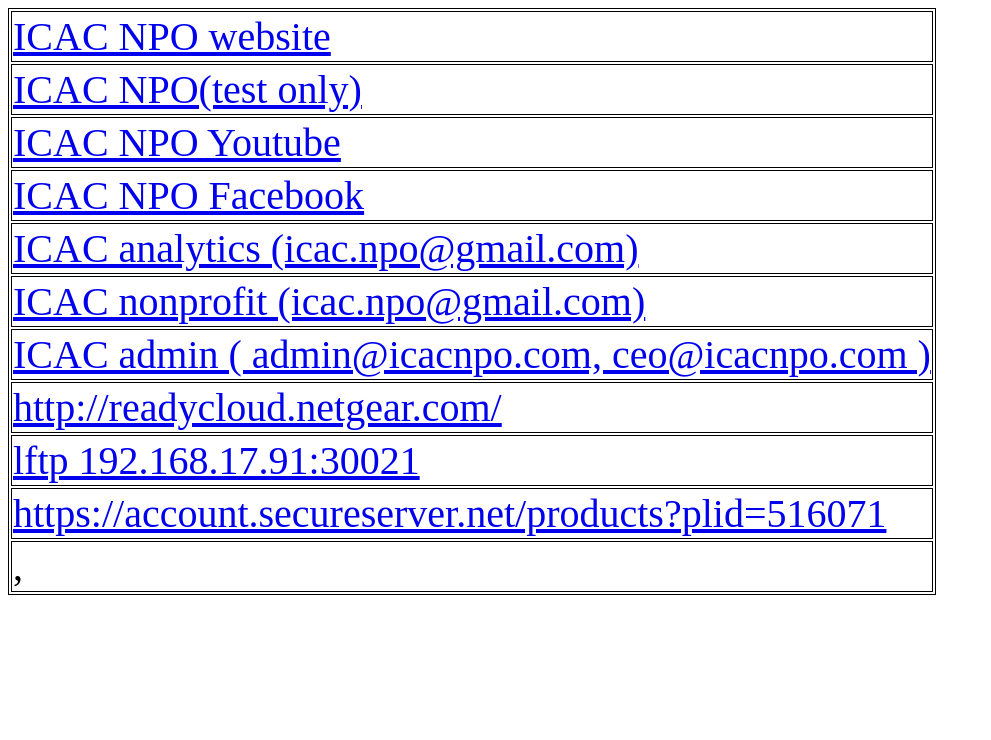
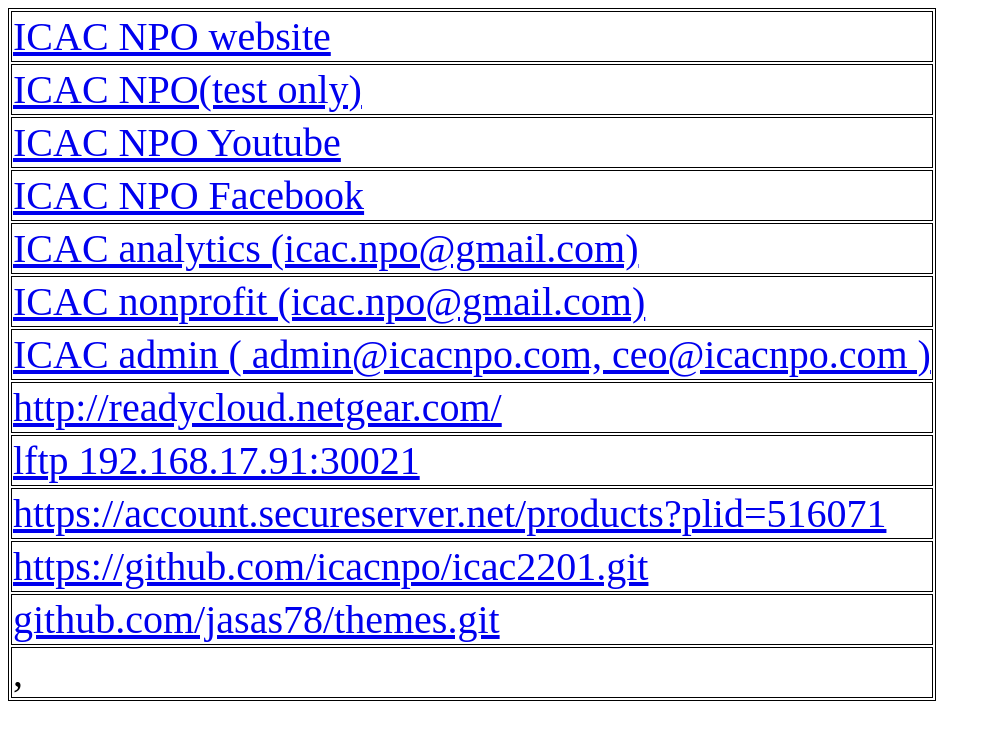
Before and after one commit to icacnpo/tt, a plain HTML site: page docs/index.html in a window 1280 px wide. Shown: the whole page, without its empty margins (0-991 px from the left). Drawn offline with Linux system fonts and the light colour scheme.

Commit message:
20220814_1245PM_America_Detroit_

```diff
--- a/docs/index.html
+++ b/docs/index.html
@@ -54,6 +54,14 @@ table, th, td {
                         https://account.secureserver.net/products?plid=516071
                     </a> </td>
             </tr>
+            <tr> <td> <a target="_blank" rel="noopener noreferrer" href="https://github.com/icacnpo/icac2201.git">
+                        https://github.com/icacnpo/icac2201.git
+                    </a> </td>
+            </tr>
+            <tr> <td> <a target="_blank" rel="noopener noreferrer" href="github.com/jasas78/themes.git">
+                        github.com/jasas78/themes.git
+                    </a> </td>
+            </tr>
             <tr> <td> , </td> </tr>
 
         </table>
```
